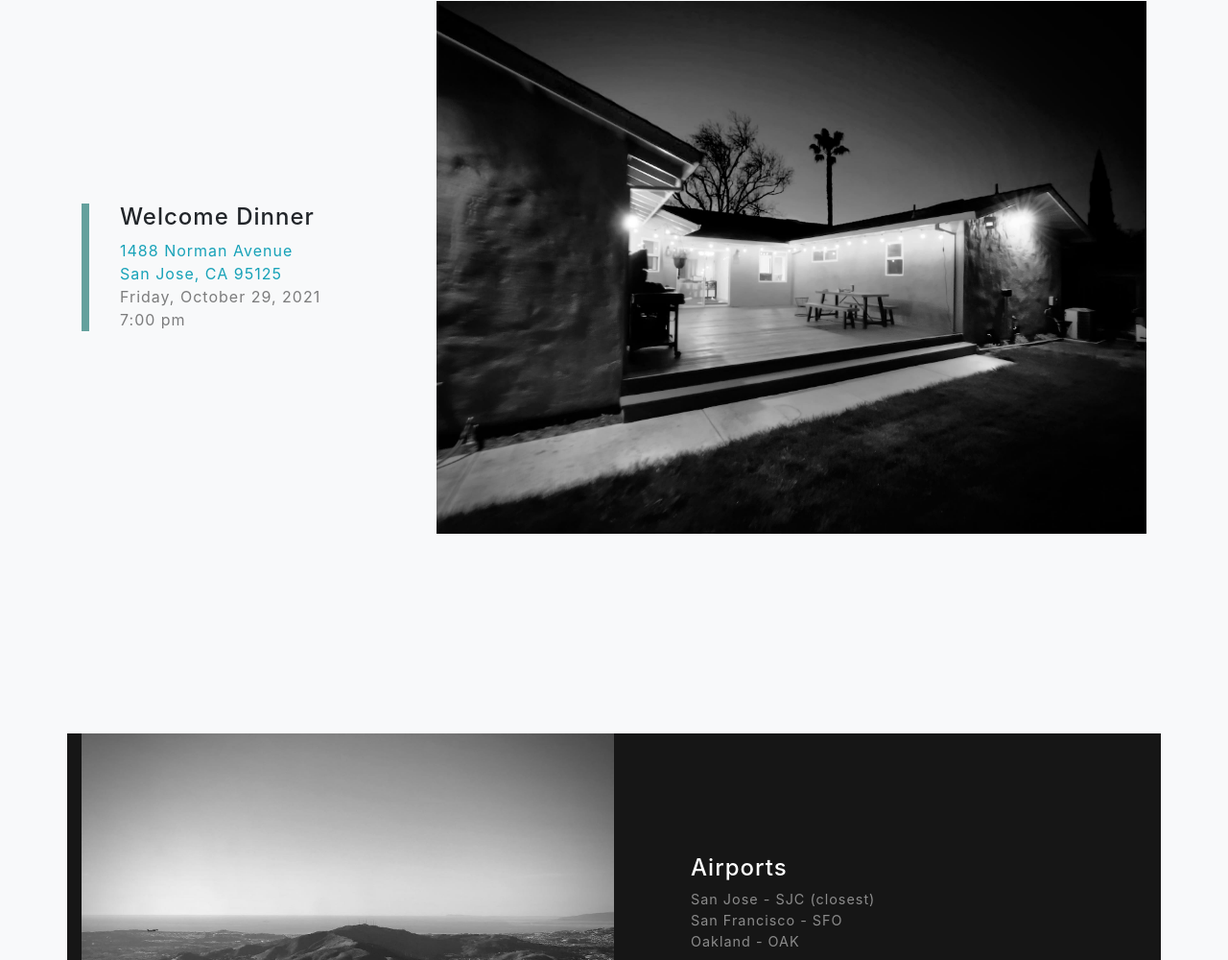
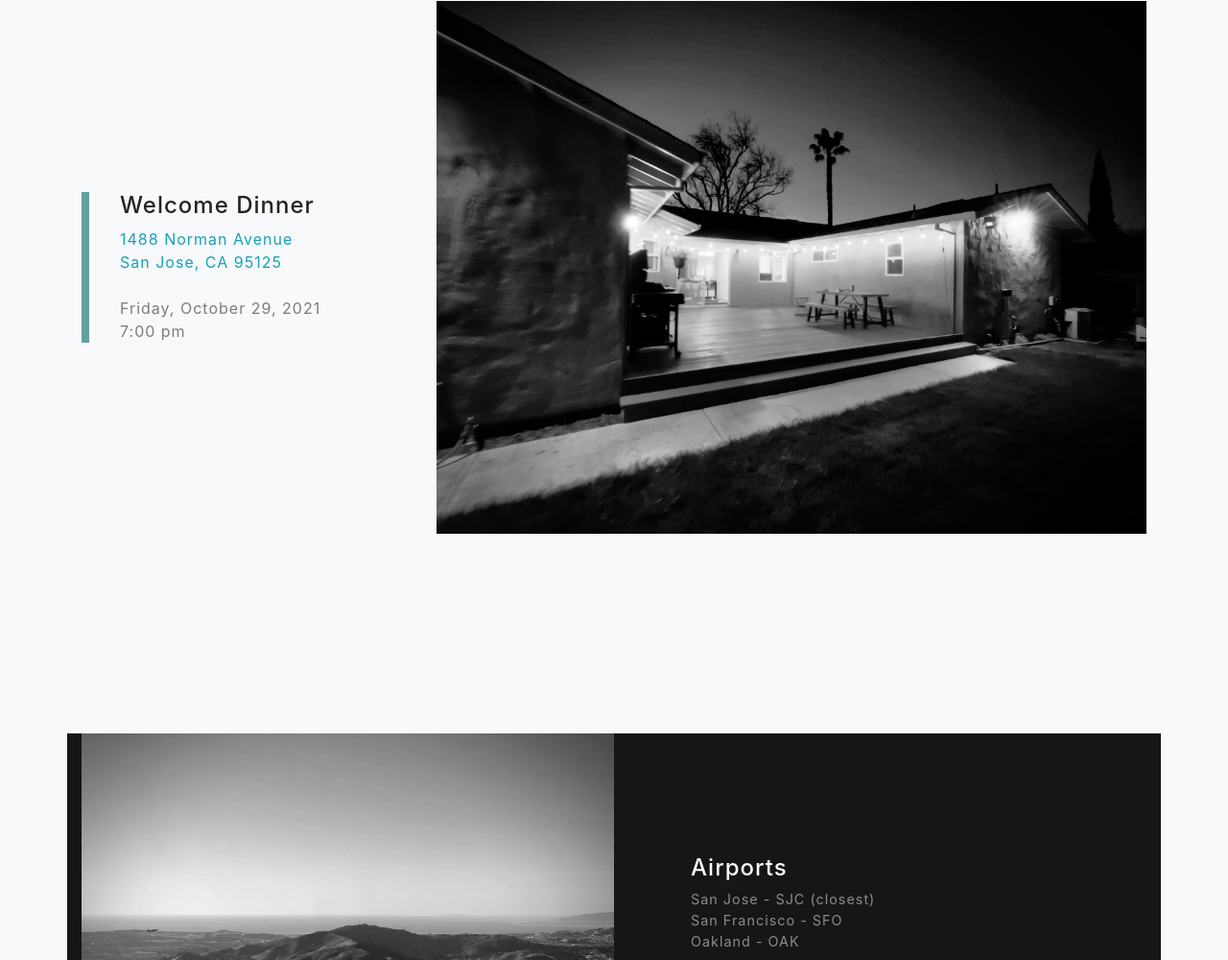
Before and after one commit to dudiak/laureneric, a website with bundled scripts: page index.html in a window 1280 px wide. Shown: the part 1504-2504 px from the top of the page at 96% size. Built offline with nearby package versions, Linux system fonts and the light colour scheme; a web font is replaced by a local one.

Commit message:
Update spacing.

```diff
--- a/index.html
+++ b/index.html
@@ -121,7 +121,7 @@
           <div class="featured-text text-center text-lg-left">
             <h4>Welcome Dinner</h4>
             <a class="text-info mb-0" href="https://maps.apple.com/?address=1488%20Norman%20Ave,%20San%20Jose,%20CA%20%2095125,%20United%20States&ll=37.298391,-121.920418">1488 Norman Avenue<br>San Jose, CA  95125</a>
-            <p class="text-black-50 mb-0">Friday, October 29, 2021<br>7:00 pm</p>
+            <p class="text-black-50 mb-0"><br>Friday, October 29, 2021<br>7:00 pm</p>
           </div>
         </div>
         <div class="col-xl-8 col-lg-7">
```
